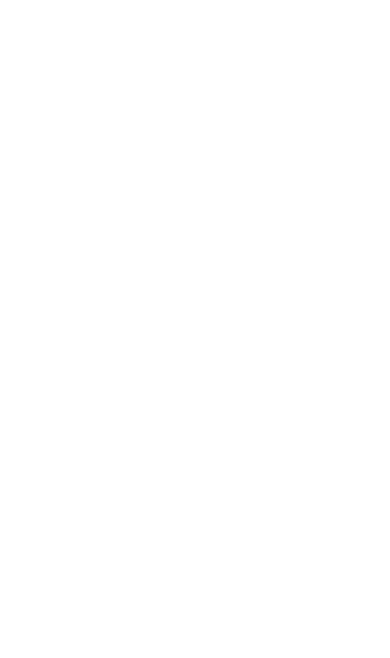
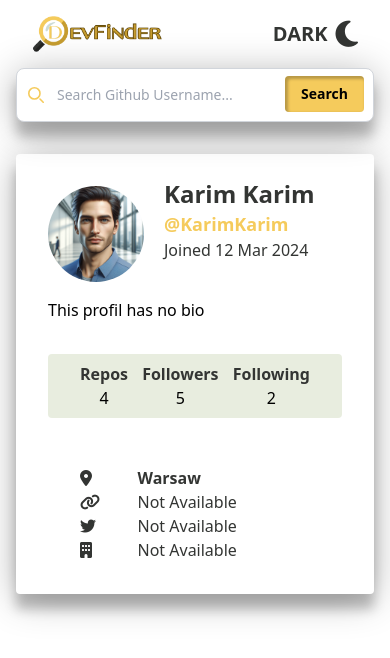
Before and after one commit to Dadssi/dev-finder, a plain HTML site: page vues/index.html in a window 390 px wide. Drawn offline with nearby package versions, Linux system fonts and the light colour scheme.

Commit message:
finalisation des versions mobile et desktop en attendant le travail sur dark mode

```diff
--- a/vues/index.html
+++ b/vues/index.html
@@ -1,11 +1,149 @@
 <!DOCTYPE html>
 <html lang="en">
+
 <head>
-    <meta charset="UTF-8">
-    <meta name="viewport" content="width=device-width, initial-scale=1.0">
-    <title>Document</title>
+  <meta charset="UTF-8">
+  <meta name="viewport" content="width=device-width, initial-scale=1.0">
+  <meta name="description"
+    content="Découvrez l'application DevFinder qui vous donnera l'occasion de chercher tous les Développeur actives sur Github">
+  <meta name="keywords"
+    content="Git, Github, Développeurs, Programmation, Full-Stack web developer, Front-end, Back-end">
+  <script src="https://kit.fontawesome.com/8dd174d5fa.js" crossorigin="anonymous"></script>
+  <script src="https://cdn.tailwindcss.com"></script>
+  <script src="https://unpkg.com/heroicons@2.0.16/heroicons.min.js"></script>
+  <title>DevFinder | Accueil</title>
+  <script>
+    tailwind.config = {
+      theme: {
+        extend: {
+          colors: {
+            clifford: '#da373d',
+            'noir': '#242423',
+            'gris-fonce': '#333533',
+            'gris-claire': '#CFDBD5',
+            'orange': '#F5CB5C',
+            'orange-hover': '#D6AB3B',
+            'blanc': '#E8EDDF'
+          },
+          boxShadow: {
+            'outset-custom': 'rgba(0, 0, 0, 0.3) 0px 5px 38px, rgba(0, 0, 0, 0.22) 0px 15px 12px',
+            'inset-custom': 'rgba(0, 0, 0, 0.25) 2px 2px 3px 1px inset',
+          },
+        }
+      }
+    }
+  </script>
 </head>
-<body>
 
+<body class="px-4">
+  <header class="flex w-full lg:w-1/2 lg:mx-auto justify-between p-4">
+    <div class="w-[40%]">
+      <img src="../assets/imgs/light-logo.png" alt="logo DevFinder">
+    </div>
+    <div class="flex justify-center items-center rounded">
+      <h2 class="font-bold text-xl text-gris-fonce">DARK</h2>
+      <i class="fa-solid fa-moon text-gris-fonce ml-2 text-3xl font-bold"></i>
+    </div>
+  </header>
+  <form class="max-w-md lg:w-1/2 mx-auto mb-8 lg:mb-6">
+    <label for="default-search" class="mb-2 text-sm font-medium text-gray-900 sr-only">Search</label>
+    <div class="relative w-full">
+      <div class="absolute inset-y-0 start-0 flex items-center ps-3 pointer-events-none">
+        <svg class="w-4 h-4 text-orange" aria-hidden="true" xmlns="http://www.w3.org/2000/svg" fill="none"
+          viewBox="0 0 20 20">
+          <path stroke="currentColor" stroke-linecap="round" stroke-linejoin="round" stroke-width="2"
+            d="m19 19-4-4m0-7A7 7 0 1 1 1 8a7 7 0 0 1 14 0Z" />
+        </svg>
+      </div>
+      <input type="search" id="default-search"
+        class="shadow-outset-custom block w-full p-4 ps-10 text-sm text-gris-fonce border border-gray-300 rounded-lg bg-white focus:ring-orange focus:border-orange"
+        placeholder="Search Github Username..." required />
+      <button type="submit"
+        class="text-fris-fonce absolute end-2.5 bottom-2.5 bg-orange hover:bg-orange-hover focus:ring-4 focus:outline-none focus:ring-blue-300 font-bold rounded text-sm px-4 py-2 shadow-inset-custom">Search</button>
+    </div>
+  </form>
+
+
+
+  <div class="flex flex-col lg:w-1/2 shadow-outset-custom lg:mx-auto px-4 rounded">
+    <div class="flex p-2 m-2">
+      <div class="h-24 w-24 lg:h-32 lg:w-32">
+        <img class="lg:w-full lg:h-full rounded-full object-cover mt-4" src="../assets/imgs/avatar.png" alt="">
+      </div>
+      <div class="p-1 pt-2 ml-4 lg:my-auto lg:flex lg:justify-between lg:w-3/4">
+        <div>
+          <h2 class="font-bold text-2xl text-gris-fonce">Karim Karim</h2>
+          <h3 class="text-lg text-orange font-semibold">@KarimKarim</h3>
+        </div>
+        <h4 class="text-gris-fonce">Joined <span>12 Mar 2024</span></h4>
+      </div>
+    </div>
+    <div class="p-2 m-2">
+      <p>This profil has no bio</p>
+    </div>
+    <div class="bg-blanc flex justify-between m-4 lg:w-3/4 lg:ml-32 px-8 py-2 rounded">
+      <div class="justify-center items-center">
+        <h3 class="text-center font-bold text-gris-fonce lg:text-lg">Repos</h3>
+        <h5 class="text-center">4</h5>
+      </div>
+      <div class="justify-center items-center">
+        <h3 class="text-center font-bold text-gris-fonce lg:text-lg">Followers</h3>
+        <h5 class="text-center">5</h5>
+      </div>
+      <div class="justify-center items-center">
+        <h3 class="text-center font-bold text-gris-fonce lg:text-lg">Following</h3>
+        <h5 class="text-center">2</h5>
+      </div>
+    </div>
+
+
+    <div class="flex flex-col lg:flex-row m-4 px-8 p-4 lg:w-3/4 lg:ml-32 text-gris-fonce">
+      <div class="lg:w-1/2">
+        <div class="flex">
+          <div class="w-1/4">
+            <i class="fa-solid fa-location-dot mr-6 text-center"></i>
+          </div>
+          <div class="w-[70%]">
+            <h3 class="font-bold">Warsaw</h3>
+          </div>
+        </div>
+        <div class="flex">
+          <div class="w-1/4">
+            <i class="fa-solid fa-link mr-6 text-center"></i>
+          </div>
+          <div class="w-[70%]">
+            <h3>Not Available</h3>
+          </div>
+        </div>
+      </div>
+
+
+        <div class="lg:w-1/2">
+          <div class="flex">
+            <div class="w-1/4">
+              <i class="fa-brands fa-twitter mr-6 text-center"></i>
+            </div>
+            <div class="w-[70%]">
+              <h3>Not Available</h3>
+            </div>
+          </div>
+          <div class="flex">
+            <div class="w-1/4">
+              <i class="fa-solid fa-building mr-6 text-center"></i>
+            </div>
+            <div class="w-[70%]">
+              <h3>Not Available</h3>
+            </div>
+          </div>
+        </div>
+
+
+
+    </div>
+
+  </div>
+  <!-- <img src="../assets/imgs/DevFinder - Desktop.jpg" alt=""> -->
+  <!-- <img src="../assets/imgs/DevFinder - Mobile.jpg" alt=""> -->
 </body>
+
 </html>
```
Also changed, not shown: assets/imgs/DevFinder - Desktop.jpg (added), assets/imgs/DevFinder - Mobile.jpg (added), assets/imgs/avatar.png (added), assets/imgs/dark-logo.png (added), assets/imgs/light-logo.png (added).
